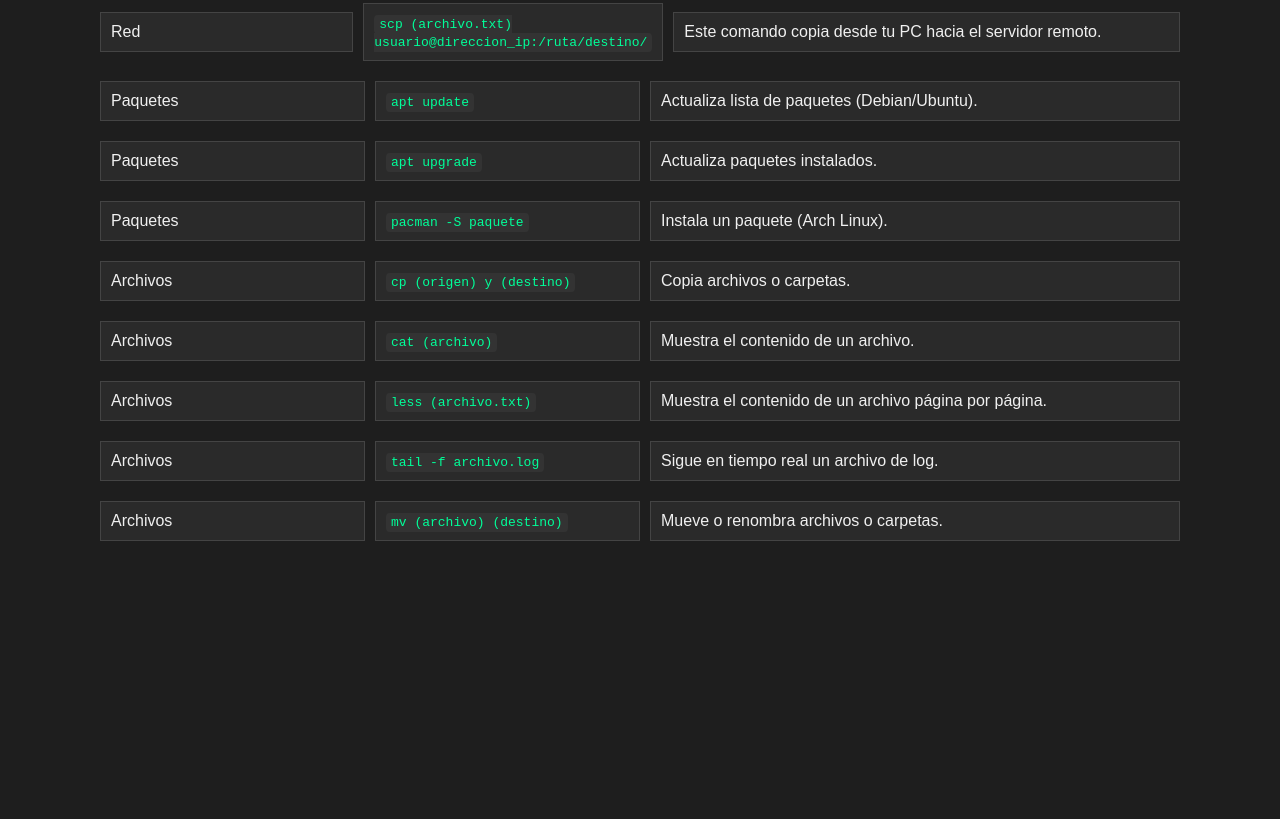
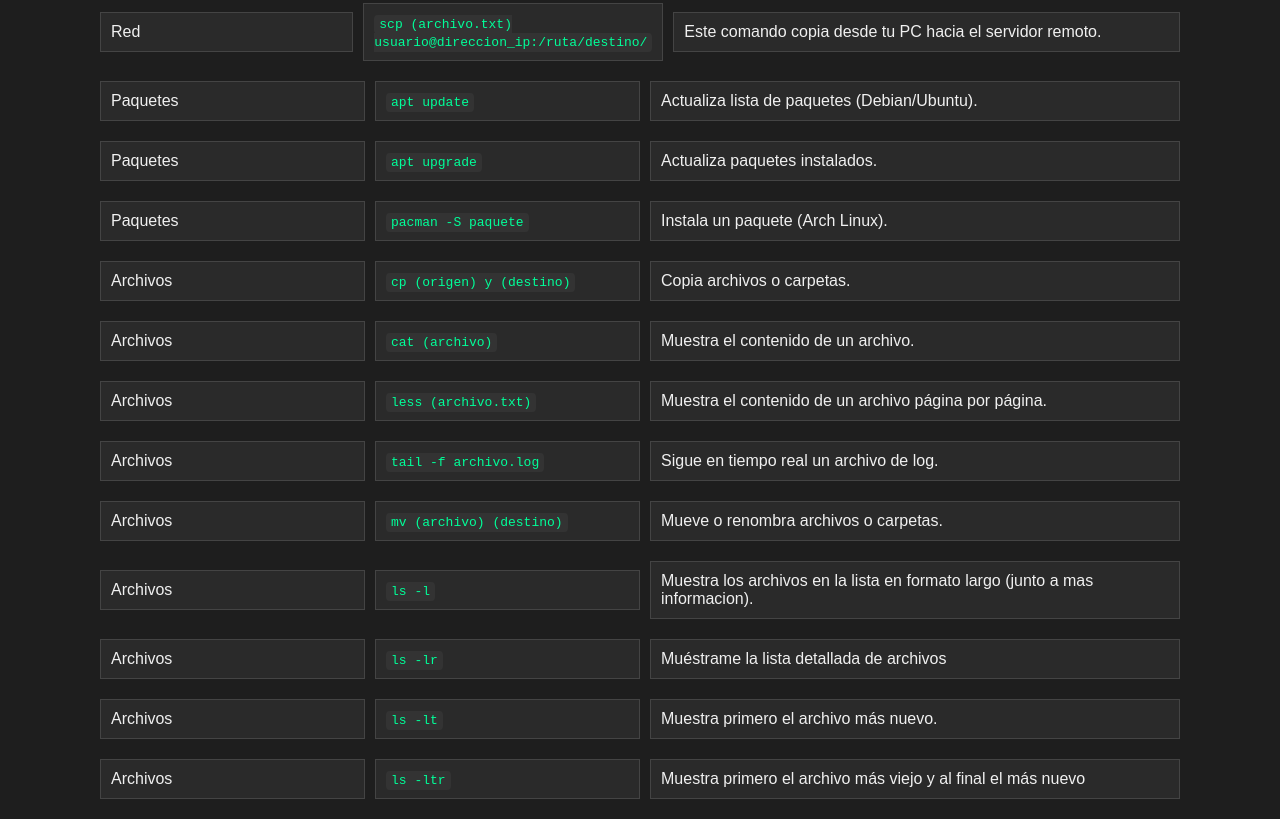
Before and after one commit to SopaAndina/Comandos-Linux, a plain HTML site: page index.html in a window 1280 px wide. Shown: the part 1158-1977 px from the top of the page. Before the commit the page ends 1719 px from the top, so only its background shows below. Drawn offline with nearby package versions, Linux system fonts and the light colour scheme.

Commit message:
aggregando comandos

```diff
--- a/index.html
+++ b/index.html
@@ -6,7 +6,7 @@
     <title>Chuleta de Comandos Linux</title>
     <link rel="stylesheet" href="./css/style2.css">
 
-<script src="https://cdnjs.cloudflare.com/ajax/libs/gsap/3.12.2/gsap.min.js"></script>
+    <script src="https://cdnjs.cloudflare.com/ajax/libs/gsap/3.12.2/gsap.min.js"></script>
     <script src="https://unpkg.com/scrollreveal"></script>
 </head>
 
@@ -18,7 +18,7 @@
         <input type="text" id="search" placeholder="🔍 Buscar comando..." />
 
         <!-- Encabezados -->
-        <div class="grid-container header">
+        <div class="grid-container header efecto">
             <div>Categoría</div>
             <div>Comando</div>
             <div>Descripción</div>
@@ -179,6 +179,35 @@
                 <div class="item"> Mueve o renombra archivos o carpetas.</div>
             </div>
 
+
+            <div class="grid-container row">
+                <div class="item">Archivos</div>
+                <div class="item code"> <code>ls -l</code></div>
+                <div class="item"> Muestra los archivos en la lista en formato largo (junto a mas informacion).</div>
+            </div>
+
+            <div class="grid-container row">
+                <div class="item">Archivos</div>
+                <div class="item code"> <code>ls -lr</code></div>
+                <div class="item"> Muéstrame la lista detallada de archivos</div>
+            </div>
+
+            <div class="grid-container row">
+                <div class="item">Archivos</div>
+                <div class="item code"> <code>ls -lt</code></div>
+                <div class="item">Muestra primero el archivo más nuevo.</div>
+            </div>
+
+
+            <div class="grid-container row">
+                <div class="item">Archivos</div>
+                <div class="item code"> <code>ls -ltr</code></div>
+                <div class="item">Muestra primero el archivo más viejo y al final el más nuevo</div>
+            </div>
+
+
+
+
         </div>
     </div>
 
--- a/js/app.js
+++ b/js/app.js
@@ -35,19 +35,13 @@ ScrollReveal().reveal('#search',{
 
 
 
-ScrollReveal().reveal('.grid-container', {
+ScrollReveal().reveal('.efecto', {
 
   origin: 'bottom',
   distance: '40px',
   duration: 600,
   delay:600,
-  viewOffset: { top: 0, bottom: 0 }, // sin margen extra
   interval: 200, // cada elemento aparece con 200ms de diferencia
   reset: false
 
 })
-
-ScrollReveal().reveal('.grid-container',{
-    origin: 'left',
-    distance: '80px'
-});
```
